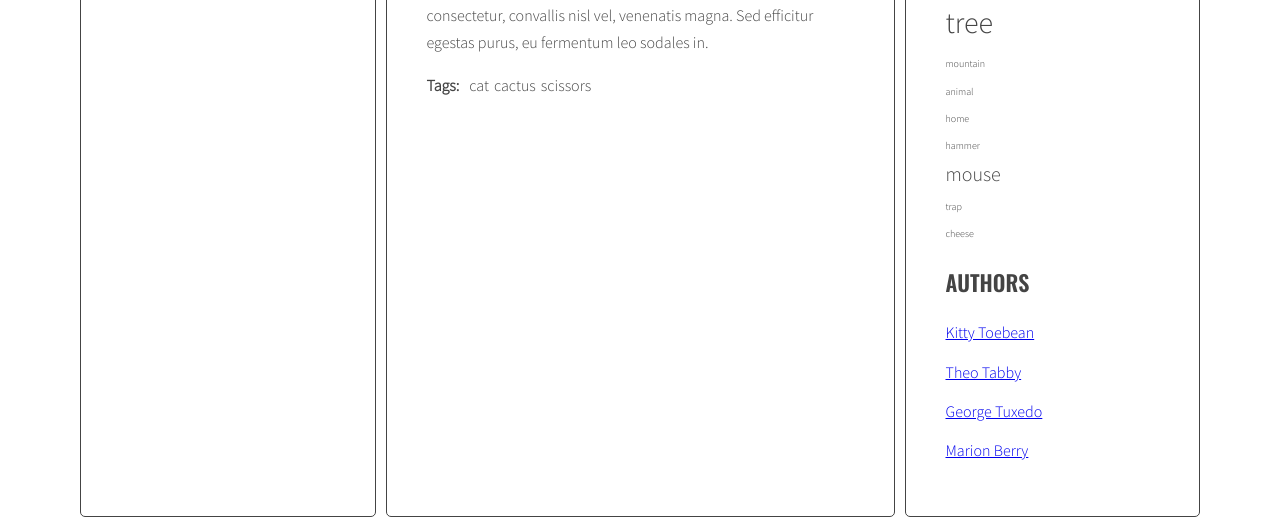
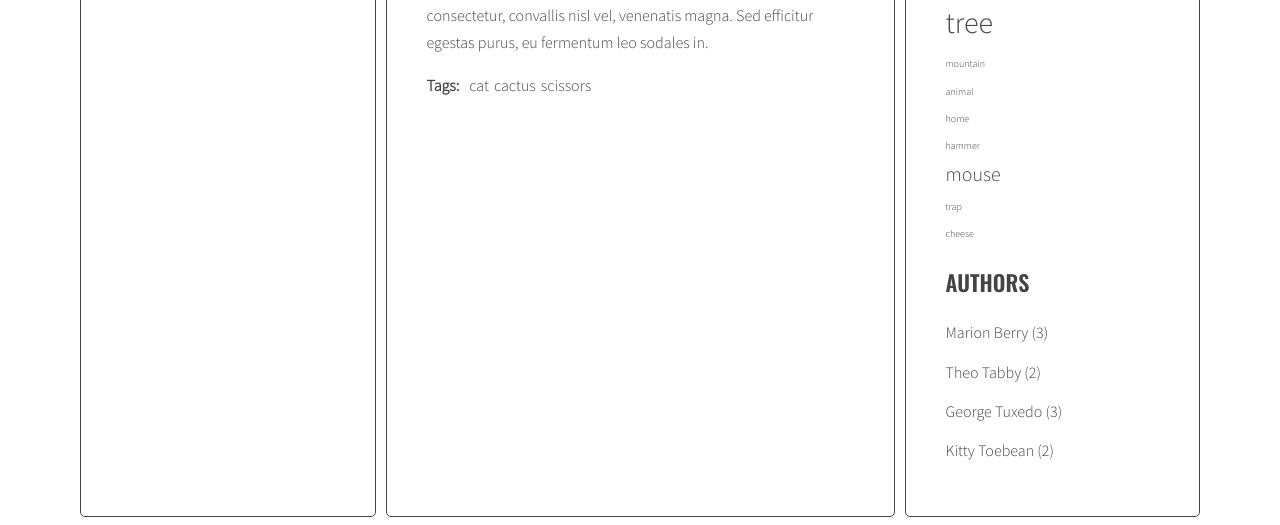
Before and after one commit to frantz92/blog_website, a website: page index.html in a window 1280 px wide. Shown: the part 711-1236 px from the top of the page. Drawn offline with nearby package versions, Linux system fonts and the light colour scheme.

Commit message:
Add function generate and click handler for authors list

```diff
--- a/index.html
+++ b/index.html
@@ -197,26 +197,7 @@
             </ul>
             <h2 class="section-title">Authors</h2>
             <ul class="list authors">
-              <li>
-                <a href="#">
-                  <span class="author-name">Kitty Toebean</span>
-                </a>
-              </li>
-              <li>
-                <a href="#">
-                  <span class="author-name">Theo Tabby</span>
-                </a>
-              </li>
-              <li>
-                <a href="#">
-                  <span class="author-name">George Tuxedo</span>
-                </a>
-              </li>
-              <li>
-                <a href="#">
-                  <span class="author-name">Marion Berry</span>
-                </a>
-              </li>
+
             </ul>
           </aside>
         </main>
--- a/js/script.js
+++ b/js/script.js
@@ -4,6 +4,7 @@
 const optArticleSelector = '.post',
   optTitleSelector = '.post-title',
   optTitleListSelector = '.titles',
+  optAuthorListSelector = '.authors',
   optArticleTagsSelector = '.post-tags .list',
   optArticleAuthorSelector = '.post-author',
   optCloudClassCount = '4',
@@ -72,10 +73,24 @@ function tagClickHandler(event){
 }
 
 /* Tag Calculate Class */
-function calculateTagsClass(count, params){
+function calculateTagsClass(count, params) {
   const classNumber = Math.floor( ( (count - params.min) / (params.max - params.min) ) * optCloudClassCount + 1 );
   const resultTagsClass = optCloudClassPrefix + classNumber;
   return(resultTagsClass);
+}
+
+/* Tags Params Calculate */
+function calculateTagsParams(tags){
+  const params = {max:0, min:999999};
+  for (let tag in tags){
+    if(params.max < tags[tag]){
+      params.max = tags[tag];
+    }
+    if(params.min > tags[tag]){
+      params.min = tags[tag];
+    }
+  }
+  return params;
 }
 
 /* Tags Generate */
@@ -123,13 +138,14 @@ function authorClickHandler(event){
   event.preventDefault();
   const clickedElement = this;
   let author = clickedElement.textContent;
-  console.log(author);
-  generateTitleLinks('[data-author="' + author + '"]');
+  const listAuthorName = author.split(' ');
+  generateTitleLinks('[data-author="' + listAuthorName[0] + (' ') + listAuthorName[1] + '"]');
   titleClickListener();
 }
 
 /* Author Generate */
 function generateAuthor(){
+  let allAuthors = {};
   const articles = document.querySelectorAll(optArticleSelector);
   for (let article of articles){
     const authorWrapper = article.querySelector(optArticleAuthorSelector);
@@ -137,28 +153,28 @@ function generateAuthor(){
     let articleAuthor = article.getAttribute('data-author');
     const authorHTML = `<p class="post-author">${articleAuthor}</p>`;
     html = html + authorHTML;
+    if(!Object.prototype.hasOwnProperty.call(allAuthors, articleAuthor)){
+      allAuthors[articleAuthor] = 1;
+    }
+    else {
+      allAuthors[articleAuthor]++;
+    }
     authorWrapper.innerHTML = html;
   }
+  const authorList = document.querySelector(optAuthorListSelector);
+  let allAuthorsHTML = '';
+  for(let articleAuthor in allAuthors){
+    const authorLinkHTML = `<li><a class="author-name">${articleAuthor} (${allAuthors[articleAuthor]})</a></li>`;
+    allAuthorsHTML += authorLinkHTML;
+  }
+  authorList.innerHTML = allAuthorsHTML;
 }
+
 
 generateAuthor();
 
 /* Author Click Listener */
-const links = document.querySelectorAll(optArticleAuthorSelector);
+const links = document.querySelectorAll('.post-author, .authors a');
 for(let link of links){
   link.addEventListener('click', authorClickHandler);
 }
-
-/* Tags Params Calculate */
-function calculateTagsParams(tags){
-  const params = {max:0, min:999999};
-  for (let tag in tags){
-    if(params.max < tags[tag]){
-      params.max = tags[tag];
-    }
-    if(params.min > tags[tag]){
-      params.min = tags[tag];
-    }
-  }
-  return params;
-}
--- a/sass/style.scss
+++ b/sass/style.scss
@@ -134,6 +134,7 @@ body {
 .authors {
   li {
     margin-bottom: 12px;
+    cursor: pointer;
   }
 }
 
```
Also changed, not shown: css/style.css, 1 other file.
